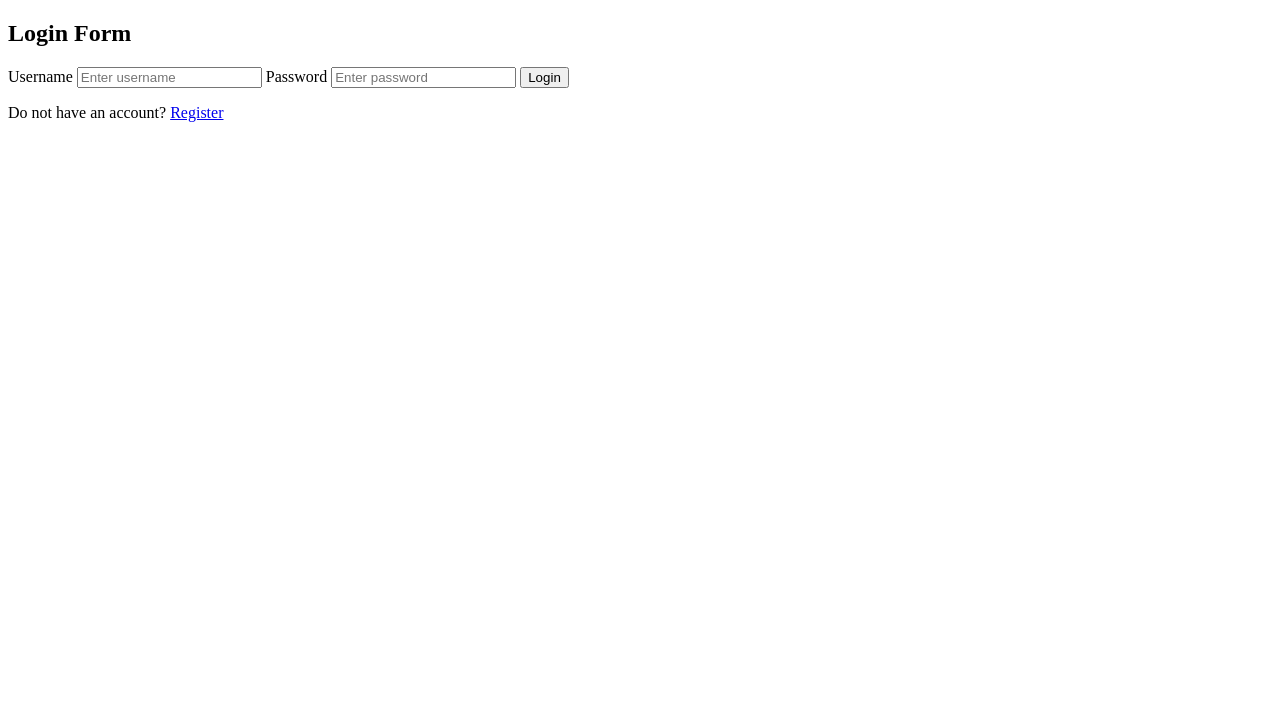
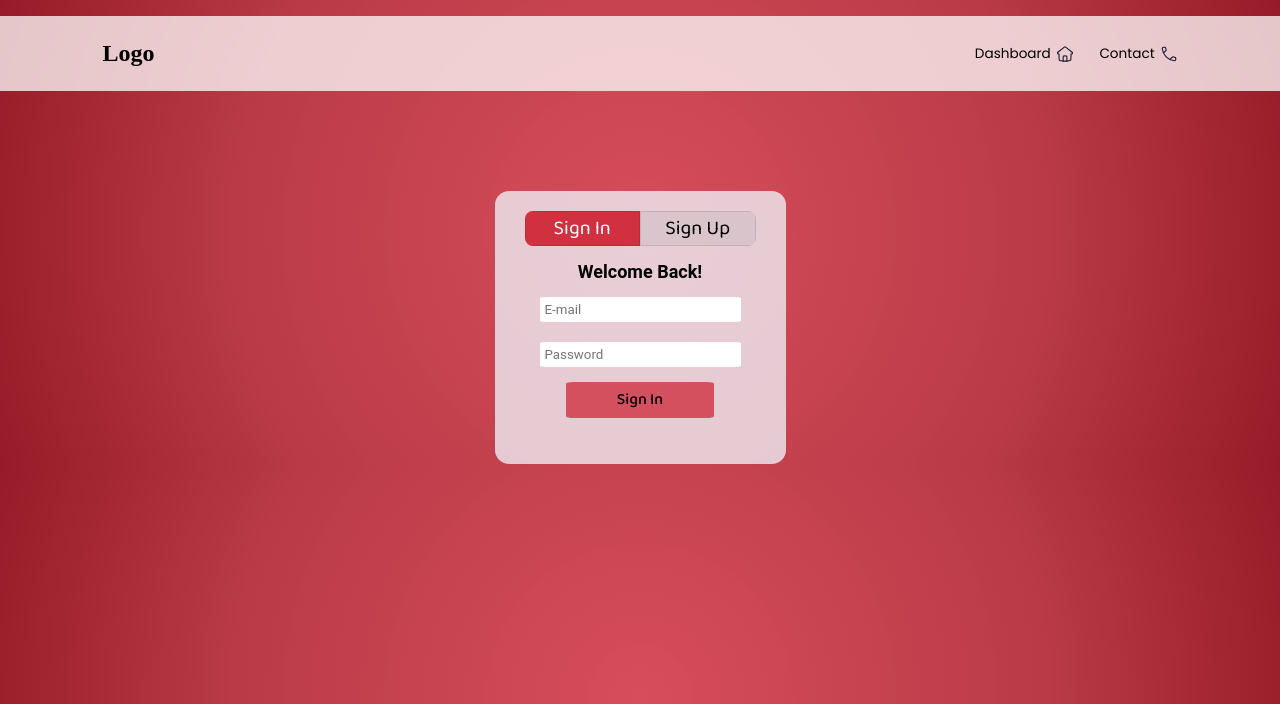
Before and after one commit to swamini-jadhav/Hospital-Management-System, a Flask app: page / in a window 1280 px wide. Shown: the top 704 px of the page. Run offline with Flask 3, Linux system fonts and the light colour scheme.

Commit message:
Added Login & Signup Pages

```diff
--- a/Login/login.py
+++ b/Login/login.py
@@ -14,6 +14,7 @@ db = SQLAlchemy(app)
 # Models
 class User(db.Model):
     id = db.Column(db.Integer, primary_key=True)
+    name = db.Column(db.String, nullable=False)
     username = db.Column(db.String, unique=True, nullable=False)
     password = db.Column(db.String, nullable=False)
 
@@ -42,6 +43,7 @@ def register():
     message = ""
 
     if request.method == "POST":
+        name = request.form["name"]
         username = request.form["username"]
         password = request.form["password"]
 
@@ -50,7 +52,7 @@ def register():
             message = "Username already exists"
         else:
             # Create user
-            new_user = User(username=username, password=password)
+            new_user = User(name=name, username=username, password=password)
             db.session.add(new_user)
             db.session.commit()
             message = "Registration successful!"
--- a/Login/static/style.css
+++ b/Login/static/style.css
@@ -0,0 +1,244 @@
+@import url('https://fonts.googleapis.com/css2?family=Poppins:ital,wght@0,100;0,200;0,300;0,400;0,500;0,600;0,700;0,800;0,900;1,100;1,200;1,300;1,400;1,500;1,600;1,700;1,800;1,900&display=swap');
+@import url('https://fonts.googleapis.com/css2?family=Baloo+Bhai+2:wght@400..800&family=Poppins:ital,wght@0,100;0,200;0,300;0,400;0,500;0,600;0,700;0,800;0,900;1,100;1,200;1,300;1,400;1,500;1,600;1,700;1,800;1,900&display=swap');
+
+*{
+    margin: 0;
+    padding: 0;
+}
+
+body{
+    background: radial-gradient(
+    circle at center,
+    #d03040db 0%,
+    #b01e2ddf 60%,
+    #961a27 100%);
+}
+
+nav{
+    display: flex;
+    align-items: center;
+    justify-content: space-between;
+    margin-top: 2vh;
+    gap: 3vw;
+    background-color: rgba(255, 255, 255, 0.75);
+    padding: 3vh;
+    padding-left: 8vw;
+    padding-right: 8vw;
+}
+
+.nav-icons ul{
+    display: flex;
+    list-style: none;
+    gap: 2vw;
+}
+
+.nav-icons li{
+    display: flex;
+    align-items: center;
+    font-family: 'Poppins', sans-serif;
+    font-size: 0.85em;
+    cursor: pointer;
+    gap: 5px;
+}
+
+main{
+    display: flex;
+    justify-content: center;
+    align-items: center;
+}
+
+.form-box{
+    margin-top: 100px;
+    border: none;
+    border-radius: 5%;
+    background-color: rgba(240, 248, 255, 0.75);
+    padding: 20px;
+    text-align: center;
+    padding-left: 30px;
+    padding-right: 30px;
+}
+
+#sign-in{
+    font-family: 'Baloo Bhai 2', 'Poppins', sans-serif;
+    font-weight: 600;
+    font-size: x-large;
+    padding: 5px;
+}
+
+.input-group1 {
+    margin-bottom: 10px;
+    text-align: left;
+    padding: 5px;
+    margin-top: 10px;
+}
+
+.input-group2 {
+    margin-bottom: 10px;
+    text-align: left;
+    padding: 5px;
+}
+
+.input-group3 {
+    margin-bottom: 10px;
+    text-align: left;
+    padding: 5px;
+}
+
+form input{
+    padding: 5px;
+    border: none;
+    border-radius: 5%;
+    font-family: 'Roboto', 'Poppins', sans-serif;
+}
+
+form{
+    display: flex;
+    flex-direction: column;
+    justify-content: center;
+    align-items: center;
+    padding-left: 10px;
+    padding-right: 10px;
+}
+
+.btn{
+    background-color: #d03040c9;
+    border: none;
+    border-radius: 5%;
+    padding: 5px;
+    padding-left: 4vw;
+    padding-right: 4vw;
+    cursor: pointer;
+    transition: background-color 0.25s;
+    margin-bottom: 10px;
+    font-family: 'Baloo Bhai 2', 'Poppins', sans-serif;
+    font-size: medium;
+    font-weight: 500;
+}
+
+.btn:hover{
+    background-color: #d03040a4;
+}
+
+.switch-link {
+    margin-top: 15 px;
+}
+
+.switch-link a{
+    color: black;
+}
+
+.form-box p{
+    font-family: 'Baloo Bhai 2', 'Poppins', sans-serif;
+    margin-top: 2vh;
+}
+
+.form-box a{
+    text-decoration: none;
+    color: rgba(234, 86, 60, 0.668);
+}
+
+.form-box a:hover{
+    color: rgba(234, 86, 60, 0.968);
+}
+
+.tab-group{
+  list-style: none;
+  padding: 0;
+  margin: 0 0 15px 0;
+  display: flex;
+  justify-content: center;
+  align-items: center;
+  gap: 0;
+  border-radius: 8px;
+  overflow: hidden;
+}
+
+.tab-group:after{
+  content: "";
+  display: table;
+  clear: both;
+}
+
+.tab-group li{
+  flex: 1;
+  font-family: 'Baloo Bhai 2', 'Poppins', sans-serif;
+}
+
+.tab-group li a{
+  display: block;
+  text-decoration: none;
+  background: rgba(170, 170, 170, 0.25);
+  color: #000;
+  font-size: 20px;
+  text-align: center;
+  cursor: pointer;
+  transition: 0.4s ease;
+  border: 1px solid rgba(0, 0, 0, 0.1);
+}
+
+.tab-group li a:hover{
+  background: #d03040c9;
+  color: #fff;
+}
+
+.tab-group .active a{
+  background: #d03040;
+  color: #fff;
+}
+
+#greet{
+    font-family: 'Roboto', 'Poppins', sans-serif;
+    font-size: large;
+    font-weight: 600;
+}
+
+.radio-buttons{
+    display: flex;
+    gap: 10px;
+    margin-bottom: 12px;
+}
+
+.radio-buttons label{
+    display: flex;
+    position: relative;
+    cursor: pointer;
+}
+
+.radio-buttons label input[type="radio"]{
+    appearance: none;
+    position: absolute;
+    left: 0;
+}
+
+.radio-buttons label span{
+    display: flex;
+    padding-left: 25px;
+    font-family: 'system-ui', sans-serif;
+    cursor: pointer;
+}
+
+.radio-buttons label input[type="radio"]::before{
+    content: '';
+    position: absolute;
+    height: 18px;
+    width: 18px;
+    border: 2px solid #d03040c9;
+    border-radius: 100%;
+    left: 0;
+    top: 0;
+}
+
+.radio-buttons label input[type="radio"]:checked::before{
+    background: #fff;
+}
+
+.radio-buttons label input[type="radio"]:checked::after{
+    content: '';
+    position: absolute;
+    left: 6px;
+    top: 6px;
+    height: 10px;
+    width: 10px;
+    border-radius: 100%;
+    background: #d03040c9;
+}
--- a/Login/templates/login.html
+++ b/Login/templates/login.html
@@ -3,28 +3,61 @@
 <head>
   <meta charset="UTF-8">
   <meta name="viewport" content="width=device-width, initial-scale=1.0">
-  <title>Login Form</title>
-  <link rel="stylesheet" href="{{ url_for('static', filename='style.css') }}">
+  <link rel="stylesheet" href="../static/style.css">
+  <link rel="icon" href="https://www.pngguru.in/storage/uploads/images/Medical%20icon%20png%20images%20%7C%20free%20images%20of%20medical%20icon%20vector_1651505897_729086707.webp">
+  <title>Login</title>
 </head>
 <body>
-  <div class="container">
+  <header>
+    <nav>
+      <div class="logo">
+        <h2>Logo</h2>
+      </div>
+      <div class="nav-icons">
+        <ul>
+          <li>Dashboard <svg xmlns="http://www.w3.org/2000/svg" viewBox="0 0 24 24" width="18" height="18" color="currentColor" fill="none">
+            <path d="M12.8924 2.80982L21.4876 9.59547C21.8112 9.85095 22 10.2405 22 10.6528C22 11.3969 21.3969 12 20.6528 12H20V15.5C20 18.3284 20 19.7426 19.1213 20.6213C18.2426 21.5 16.8284 21.5 14 21.5H10C7.17157 21.5 5.75736 21.5 4.87868 20.6213C4 19.7426 4 18.3284 4 15.5V12H3.34716C2.60315 12 2 11.3969 2 10.6528C2 10.2405 2.1888 9.85095 2.5124 9.59547L11.1076 2.80982C11.3617 2.60915 11.6761 2.5 12 2.5C12.3239 2.5 12.6383 2.60915 12.8924 2.80982Z" stroke="#141B34" stroke-width="1.5" stroke-linecap="round" stroke-linejoin="round" />
+            <path d="M14.5 21.5V17C14.5 16.0654 14.5 15.5981 14.299 15.25C14.1674 15.022 13.978 14.8326 13.75 14.701C13.4019 14.5 12.9346 14.5 12 14.5C11.0654 14.5 10.5981 14.5 10.25 14.701C10.022 14.8326 9.83261 15.022 9.70096 15.25C9.5 15.5981 9.5 16.0654 9.5 17V21.5" stroke="#141B34" stroke-width="1.5" stroke-linecap="round" stroke-linejoin="round" />
+          </svg></li>
+          <li>Contact <svg xmlns="http://www.w3.org/2000/svg" viewBox="0 0 24 24" width="18s" height="18" color="currentColor" fill="none">
+            <path d="M4.91186 10.5413L7.55229 7.90088C8.09091 7.36227 8.27728 6.56642 8.05944 5.83652C7.8891 5.26577 7.69718 4.57964 7.56961 3.99292C7.45162 3.45027 6.97545 3 6.42012 3H4.91186C3.8012 3 2.88911 3.90384 3.01094 5.0078C3.93709 13.3996 10.6004 20.0629 18.9922 20.9891C20.0962 21.1109 21 20.1988 21 19.0881V17.5799C21 17.0246 20.5479 16.569 20.0015 16.4696C19.3988 16.36 18.7611 16.1804 18.2276 16.0103C17.4611 15.7659 16.6091 15.9377 16.0403 16.5065L13.4587 19.0881" stroke="#141B34" stroke-width="1.5" stroke-linecap="round" stroke-linejoin="round" />
+          </svg></li>
+        </ul>
+      </div>
+    </nav>
+  </header>
+  <main>
     <div class="form-box">
-      <h2>Login Form</h2>
-      <form method="POST">
-        <label>Username</label>
-        <input type="text" name="username" placeholder="Enter username" required>
-
-        <label>Password</label>
-        <input type="password" name="password" placeholder="Enter password" required>
-
-        <button type="submit">Login</button>
-        <p>Do not have an account? <a href="{{ url_for('register') }}">Register</a></p>
-        {% if message %}
-        <p>{{ message }}</p>
-        {% endif %}
-      </form>
-
+      <ul class="tab-group">
+        <li class="tab active"><a href="{{ url_for('login') }}">Sign In</a></li>
+        <li class="tab"><a href="{{ url_for('register') }}">Sign Up</a></li>
+      </ul>
+      <div id="greet">Welcome Back!</div>
+        <form method="POST">
+            <!-- <div class="input-group1">
+                <input type="text" id="login-username" name="name" placeholder="Name" minlength="6" maxlength="20" required>
+            </div> -->
+            <div class="input-group1">
+                <input type="email" id="login-email" name="username" placeholder="E-mail" required>
+            </div>
+            <div class="input-group2">
+                <input type="password" id="login-password" name="password" minlength="8" placeholder="Password" required>
+            </div>
+            <!-- <div class="radio-buttons">
+              <label for="admin">
+                <input type="radio" id="admin" name="role"><span>Admin</span>
+              </label>
+              <label for="doctor">
+                <input type="radio" id="doctor" name="role"><span>Doctor</span>
+              </label>
+              <label for="patient">
+                <input type="radio" id="patient" name="role"><span>Patient</span>
+              </label>
+            </div> -->
+            <button type="submit" class="btn">Sign In</button>
+            <p> {{ message }}</p>
+        </form>
     </div>
-  </div>
+  </main>
 </body>
 </html>
```
Also changed, not shown: Login/templates/register.html (+52 -18 lines), HMS.sqlite3 (added).
